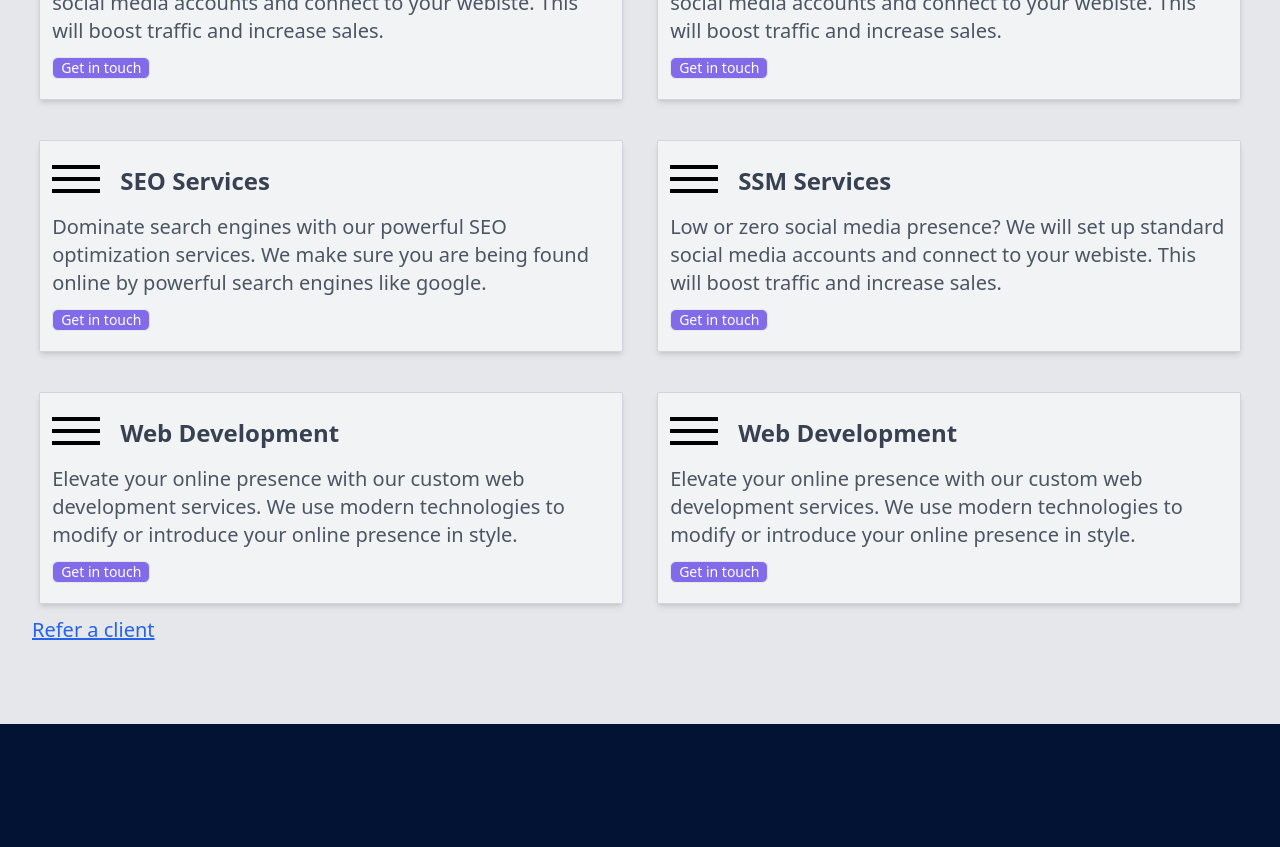
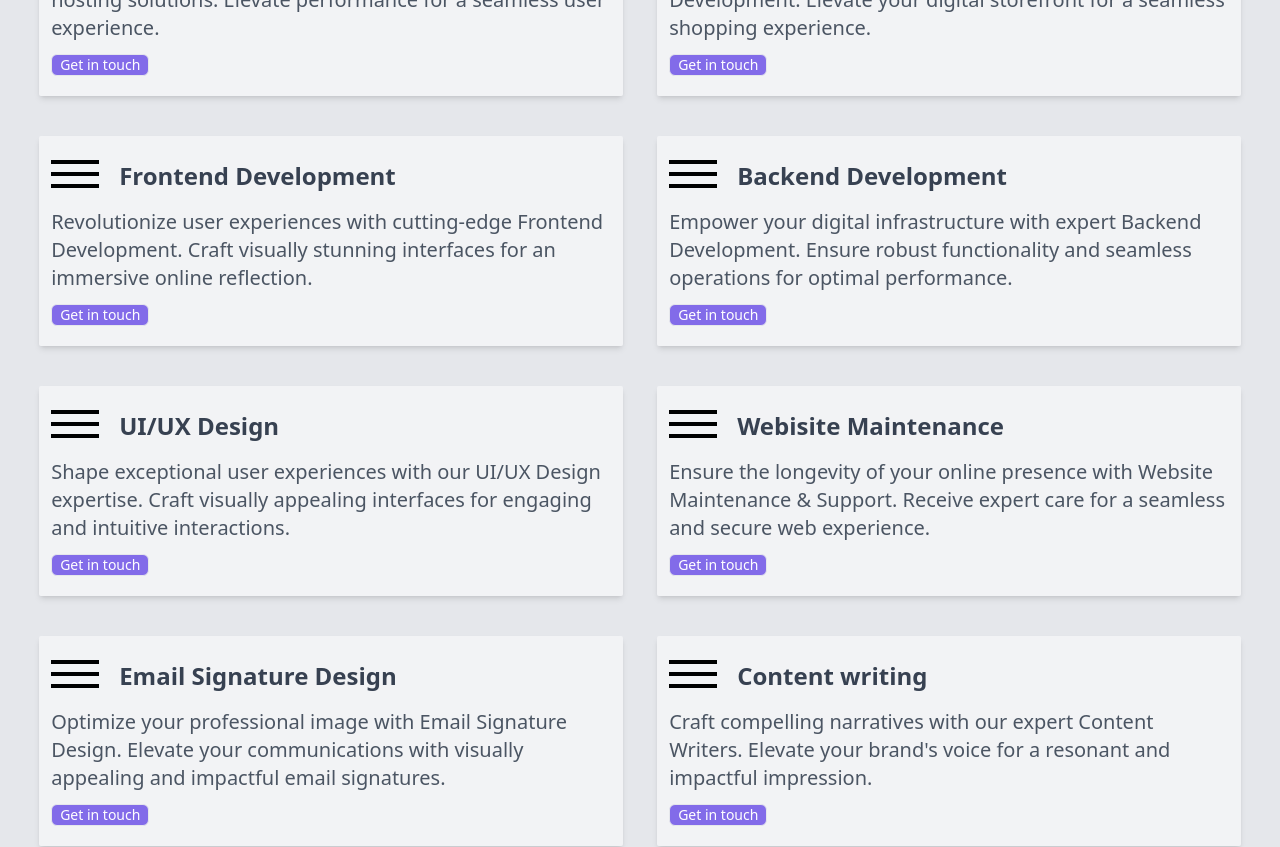
Before and after one commit to Gbanya-Michael/angia-website, a React (Vite) app: page /services in a window 1280 px wide. Shown: the part 760-1607 px from the top of the page. Built offline with nearby package versions, Linux system fonts and the light colour scheme; no server answers; a web font is replaced by a local one.

Commit message:
added services

```diff
--- a/src/components/Services.jsx
+++ b/src/components/Services.jsx
@@ -6,8 +6,6 @@ import ContactFormModal from "../modals/ContactFormModal";
 import ReferalFormModal from "../modals/ReferalFormModal";
 import { useForm } from "../contexts/FormContext";
 import { services } from "../data/useData";
-//
-
 //
 
 export default function Services() {
@@ -39,11 +37,11 @@ export default function Services() {
             </div>
             <div className=" mt-10">
               <div>
-                <ul className="md:flex flex-wrap-reverse justify-between gap-5 mt-5">
+                <ul className="md:flex flex-wrap justify-between gap-5 mt-5">
                   {services.map((service) => (
                     <li
                       key={service.id}
-                      className="mx-auto mt-5 px-3 h-50 max-w-[45rem] md:w-[48%] py-5 border border-1  border-gray-300 bg-white/50 dark:bg-black dark:border-white/80 rounded-sm shadow-md"
+                      className="mx-auto mt-5 px-3 h-50 max-w-[45rem] md:w-[48%] py-5 border-gray-300 bg-white/50 dark:bg-black dark:ring-white/80 rounded-sm shadow-md dark:ring-2 hover:ring-2 hover:ring-bg1 dark:hover:ring-bg1"
                     >
                       <div className="flex gap-5 py-1 ">
                         <div className="flex flex-col gap-2">
@@ -73,7 +71,7 @@ export default function Services() {
 
               <button
                 onClick={openReferalForm}
-                className="md:text-center text-xl lg:text-start text-blue-600 hover:text-blue-700 underline mt-3"
+                className="md:text-center md:pl-2 text-xl lg:text-start text-blue-600 hover:text-blue-700 underline mt-3"
               >
                 Refer a client
               </button>
--- a/src/data/useData.js
+++ b/src/data/useData.js
@@ -95,13 +95,6 @@ export const homeSlides = [
 // data for services
 export const services = [
   {
-    id: "0",
-    title: "Web Development",
-    description: `Elevate your online presence with our custom web development
-                    services. We use modern technologies to modify or introduce your online
-                    presence in style.`,
-  },
-  {
     id: "1",
     title: "Web Development",
     description: `Elevate your online presence with our custom web development
@@ -116,32 +109,68 @@ export const services = [
     by powerful search engines like google.
                     `,
   },
-  {
-    id: "3",
-    title: "SSM Services",
-    description: `Low or zero social media presence? We will set up standard social media accounts
-     and connect to your webiste. This will
-     boost traffic and increase sales.`,
-  },
+
   {
     id: "4",
-    title: "SSM Services",
-    description: `Low or zero social media presence? We will set up standard social media accounts
-     and connect to your webiste. This will
-     boost traffic and increase sales.`,
+    title: "Web Hosting",
+    description: `
+    Empower your online presence with our secure and reliable hosting solutions. Elevate performance for a seamless user experience.
+    `,
   },
   {
     id: "5",
-    title: "SSM Services",
-    description: `Low or zero social media presence? We will set up standard social media accounts
-     and connect to your webiste. This will
-     boost traffic and increase sales.`,
+    title: "E-commerce Development",
+    description: `
+Transform your business online with expert E-commerce Development. Elevate your digital storefront for a seamless shopping experience.    `,
   },
   {
     id: "6",
-    title: "SSM Services",
-    description: `Low or zero social media presence? We will set up standard social media accounts
-     and connect to your webiste. This will
-     boost traffic and increase sales.`,
+    title: "Frontend Development",
+    description: `
+    Revolutionize user experiences with cutting-edge Frontend Development. Craft visually stunning interfaces for an immersive online reflection.
+    `,
+  },
+  {
+    id: "7",
+    title: "Backend Development",
+    description: `
+    Empower your digital infrastructure with expert Backend Development. Ensure robust functionality and seamless operations for optimal performance.
+    `,
+  },
+  {
+    id: "8",
+    title: "UI/UX Design ",
+    description: `
+    Shape exceptional user experiences with our UI/UX Design expertise. Craft visually appealing interfaces for engaging and intuitive interactions.
+    `,
+  },
+  {
+    id: "9",
+    title: "Webisite Maintenance",
+    description: `
+    Ensure the longevity of your online presence with Website Maintenance & Support. Receive expert care for a seamless and secure web experience.
+    `,
+  },
+  {
+    id: "10",
+    title: "Email Signature Design",
+    description: `
+    Optimize your professional image with Email Signature Design. Elevate your communications with visually appealing and impactful email signatures.
+    `,
+  },
+  // {
+  //   id: "11",
+  //   title: "Logo Design",
+  //   description: `
+  //   Define your brand identity with expert Logo Design. Craft a unique and memorable logo for a distinct and impactful visual presence.
+  //   `,
+  // },
+
+  {
+    id: "13",
+    title: "Content writing",
+    description: `
+    Craft compelling narratives with our expert Content Writers. Elevate your brand's voice for a resonant and impactful impression.
+    `,
   },
 ];
```
